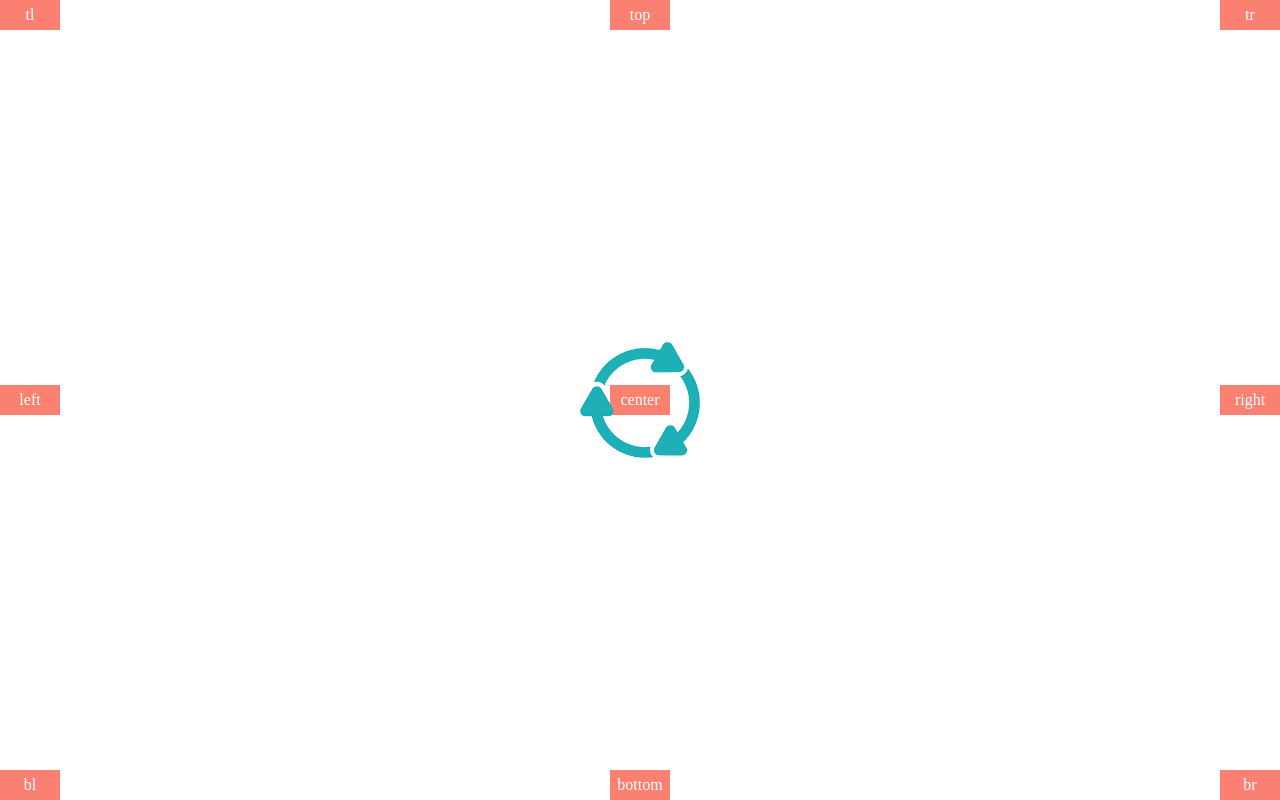
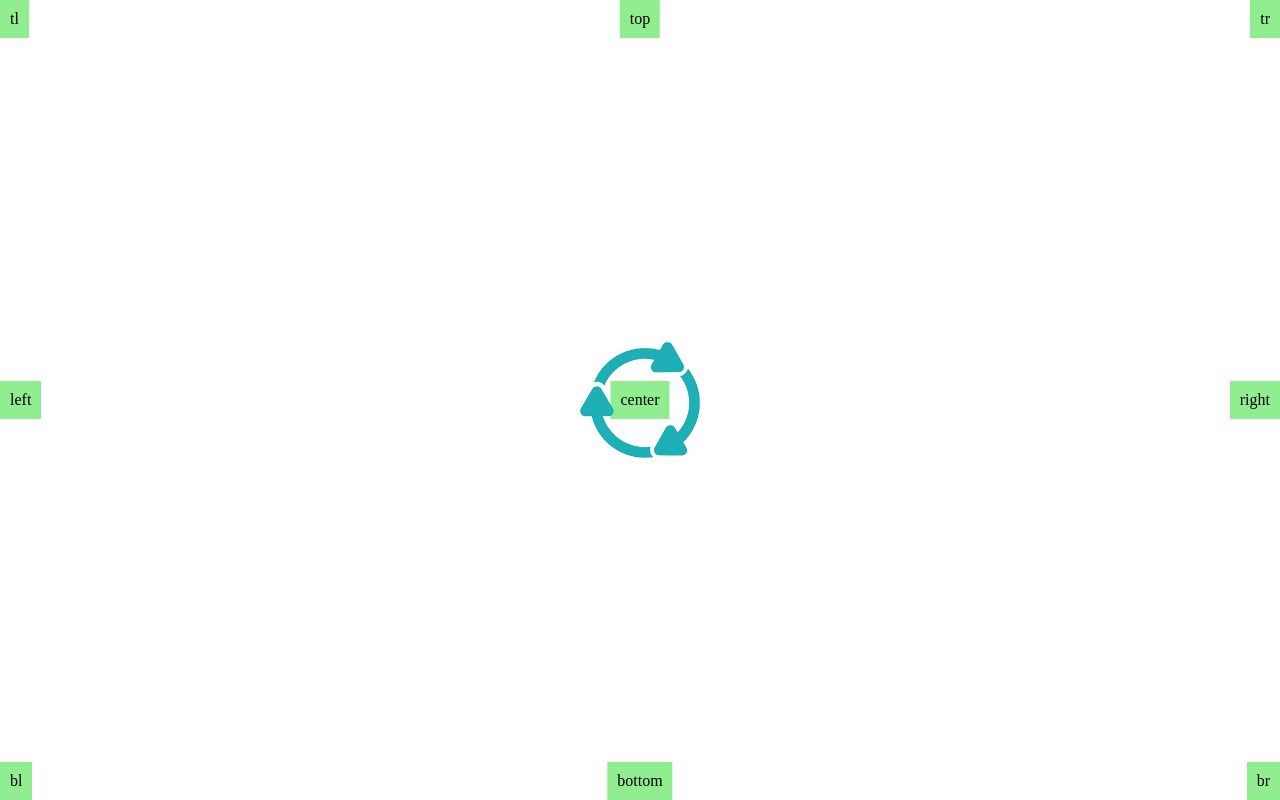
Before and after one commit to afeiship/webkit-sassui-position-box, a website: page docs/index.html in a window 1280 px wide. Drawn offline with Linux system fonts and the light colour scheme.

Commit message:
feat: refacto with jsbox

```diff
--- a/docs/index.html
+++ b/docs/index.html
@@ -1,14 +1,37 @@
 <!DOCTYPE html>
 <html lang="en">
+
 <head>
   <meta charset="UTF-8">
   <meta name="viewport" content="width=device-width, initial-scale=1.0">
   <meta http-equiv="X-UA-Compatible" content="ie=edge">
-  <title>webkit-sassui-position-box</title>
-  <link rel="stylesheet" href="./test.css">
+  <title>wsui-position-box</title>
+  <link rel="stylesheet" href="./style.css">
+  <style>
+    * {
+      margin: 0;
+      padding: 0
+    }
+
+    html,
+    body,
+    .box {
+      height: 100%;
+    }
+
+    .box {
+      position: relative;
+    }
+
+    .box span[data-direction] {
+      background: lightgreen;
+      padding: 10px;
+    }
+  </style>
 </head>
+
 <body>
-  <div class="box webkit-sassui-position-box" data-position=relative>
+  <div class="box wsui-position-box">
     <span data-direction='top'>top</span>
     <span data-direction='right'>right</span>
     <span data-direction='bottom'>bottom</span>
@@ -23,4 +46,5 @@
 
   </div>
 </body>
+
 </html>
--- /dev/null
+++ b/docs/style.scss
@@ -0,0 +1,5 @@
+@import "../src/index.scss";
+
+.test-wsui-position-box{
+  border:1px solid red;
+}
--- a/docs/test.css
+++ /dev/null
@@ -1,101 +0,0 @@
-/*webkit-sassui-position-box Start*/
-.webkit-sassui-position-box[data-position=relative] {
-  position: relative;
-}
-
-.webkit-sassui-position-box[data-position=absolute] {
-  position: absolute;
-}
-
-.webkit-sassui-position-box[data-position=fixed] {
-  position: fixed;
-}
-
-.webkit-sassui-position-box [data-direction] {
-  position: absolute;
-}
-
-.webkit-sassui-position-box [data-direction=center] {
-  left: 50%;
-  top: 50%;
-  transform: translate(-50%, -50%);
-}
-
-.webkit-sassui-position-box [data-direction=top],
-.webkit-sassui-position-box [data-direction=bottom] {
-  left: 50%;
-  transform: translateX(-50%);
-}
-
-.webkit-sassui-position-box [data-direction=left],
-.webkit-sassui-position-box [data-direction=right] {
-  top: 50%;
-  transform: translateY(-50%);
-}
-
-.webkit-sassui-position-box [data-direction=top] {
-  top: 0;
-}
-
-.webkit-sassui-position-box [data-direction=right] {
-  right: 0;
-}
-
-.webkit-sassui-position-box [data-direction=bottom] {
-  bottom: 0;
-}
-
-.webkit-sassui-position-box [data-direction=left] {
-  left: 0;
-}
-
-.webkit-sassui-position-box [data-direction=tl] {
-  left: 0;
-  top: 0;
-}
-
-.webkit-sassui-position-box [data-direction=tr] {
-  top: 0;
-  right: 0;
-}
-
-.webkit-sassui-position-box [data-direction=br] {
-  right: 0;
-  bottom: 0;
-}
-
-.webkit-sassui-position-box [data-direction=bl] {
-  bottom: 0;
-  left: 0;
-}
-
-/*webkit-sassui-position-box End*/
-.test-webkit-sassui-position-box {
-  border: 1px solid red;
-}
-
-* {
-  margin: 0;
-  padding: 0;
-  -webkit-margin-before: 0;
-  -webkit-margin-after: 0;
-}
-
-html, body {
-  height: 100%;
-  overflow: hidden;
-}
-
-.box {
-  width: 100%;
-  height: 100%;
-}
-
-.box span {
-  display: inline-block;
-  width: 60px;
-  line-height: 30px;
-  text-align: center;
-  color: #fff;
-  background: salmon;
-}
--- a/docs/test.scss
+++ /dev/null
@@ -1,25 +0,0 @@
-@import "../dist/webkit-sassui-position-box.scss";
-.test-webkit-sassui-position-box{
-  border:1px solid red;
-}
-
-*{margin:0;padding:0;-webkit-margin-before:0;-webkit-margin-after:0;}
-
-html,body{
-  height: 100%;
-  overflow: hidden;
-}
-
-.box{
-  width: 100%;
-  height: 100%;
-
-  span{
-    display: inline-block;
-    width:60px;
-    line-height: 30px;
-    text-align: center;
-    color: #fff;
-    background: salmon;
-  }
-}
--- a/gulpfile.js
+++ b/gulpfile.js
@@ -1,21 +1,14 @@
 (function() {
-
   'use strict';
 
+  var gulp = require('gulp');
   var path = require('path');
-  var gulp = require('gulp');
-  var argv = require('yargs').argv;
   var fs = require('fs');
-  var $ = require('gulp-load-plugins')({
-    pattern: ['gulp-*', 'gulp.*', 'del']
-  });
 
   //import
   fs.readdirSync('./build').map(function(file) {
     require('./build/' + file);
   });
 
-
-  gulp.task('default',['build']);
-
-}());
+  gulp.task('default', gulp.series(['clean', 'styles', 'docs']));
+})();
--- /dev/null
+++ b/src/index.scss
@@ -0,0 +1,56 @@
+/*wsui-position-box Start*/
+$wsui-position-box-options: () !default;
+
+.wsui-position-box {
+  [data-direction] {
+    position: absolute;
+  }
+
+  [data-direction="center"] {
+    left: 50%;
+    top: 50%;
+    transform: translate(-50%, -50%);
+  }
+
+  [data-direction="top"],
+  [data-direction="bottom"] {
+    left: 50%;
+    transform: translateX(-50%);
+  }
+
+  [data-direction="left"],
+  [data-direction="right"] {
+    top: 50%;
+    transform: translateY(-50%);
+  }
+
+  [data-direction="top"] {
+    top: 0;
+  }
+  [data-direction="right"] {
+    right: 0;
+  }
+  [data-direction="bottom"] {
+    bottom: 0;
+  }
+  [data-direction="left"] {
+    left: 0;
+  }
+  [data-direction="tl"] {
+    left: 0;
+    top: 0;
+  }
+  [data-direction="tr"] {
+    top: 0;
+    right: 0;
+  }
+  [data-direction="br"] {
+    right: 0;
+    bottom: 0;
+  }
+  [data-direction="bl"] {
+    bottom: 0;
+    left: 0;
+  }
+}
+/*wsui-position-box End*/
--- a/src/webkit-sassui-position-box.scss
+++ /dev/null
@@ -1,62 +0,0 @@
-/*webkit-sassui-position-box Start*/
-$webkit-sassui-position-box-list:(relative, absolute, fixed);
-.webkit-sassui-position-box{
-  @each $value in $webkit-sassui-position-box-list{
-    &[data-position=#{$value}]{
-      position: $value;
-    }
-  }
-
-
-  [data-direction]{
-    position: absolute;
-  }
-
-  [data-direction=center]{
-    left: 50%;
-    top: 50%;
-    transform: translate(-50%, -50%);
-  }
-
-  [data-direction=top],
-  [data-direction=bottom]{
-    left: 50%;
-    transform: translateX(-50%);
-  }
-
-  [data-direction=left],
-  [data-direction=right]{
-    top: 50%;
-    transform: translateY(-50%);
-  }
-
-  [data-direction=top]{
-    top:0;
-  }
-  [data-direction=right]{
-    right: 0;
-  }
-  [data-direction=bottom]{
-    bottom:0;
-  }
-  [data-direction=left]{
-    left: 0;
-  }
-  [data-direction=tl]{
-    left: 0;
-    top: 0;
-  }
-  [data-direction=tr]{
-    top: 0;
-    right: 0;
-  }
-  [data-direction=br]{
-    right: 0;
-    bottom: 0;
-  }
-  [data-direction=bl]{
-    bottom: 0;
-    left: 0;
-  }
-}
-/*webkit-sassui-position-box End*/
```
Also changed, not shown: bower.json (deleted, +0 -29 lines), package.json (+23 -12 lines), .release-it.json (added), LICENSE.txt, README.md, build/build.js (deleted), build/clean.js, build/config.js (deleted), build/docs.js (added), build/styles.js, build/test.js (deleted), dist/webkit-sassui-position-box.scss (deleted), docs/style.css (added), 4 other files.
